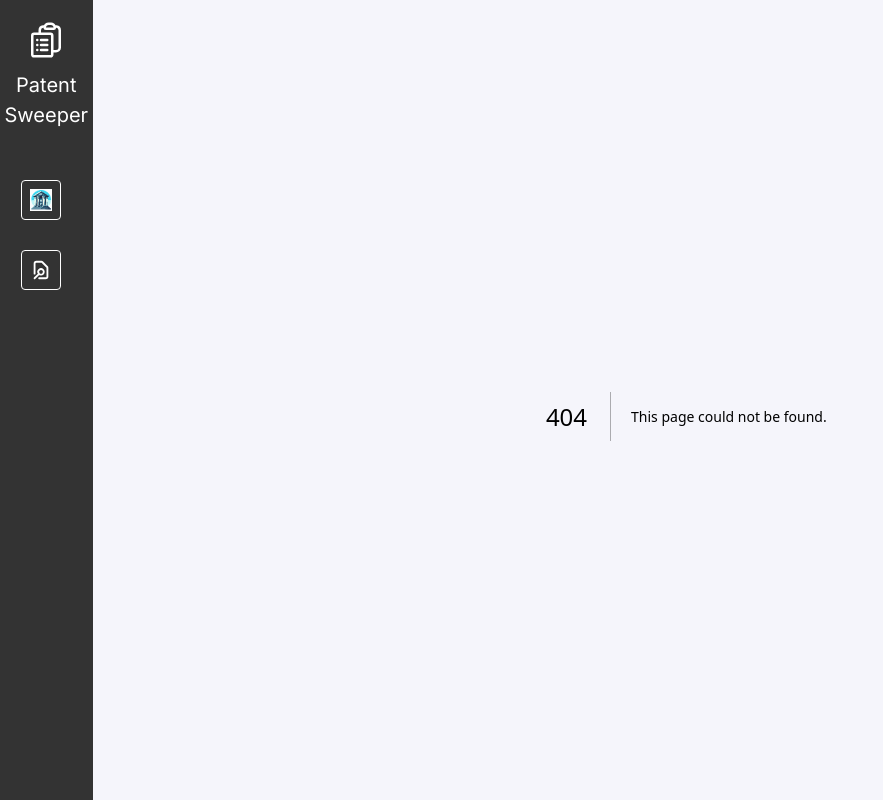
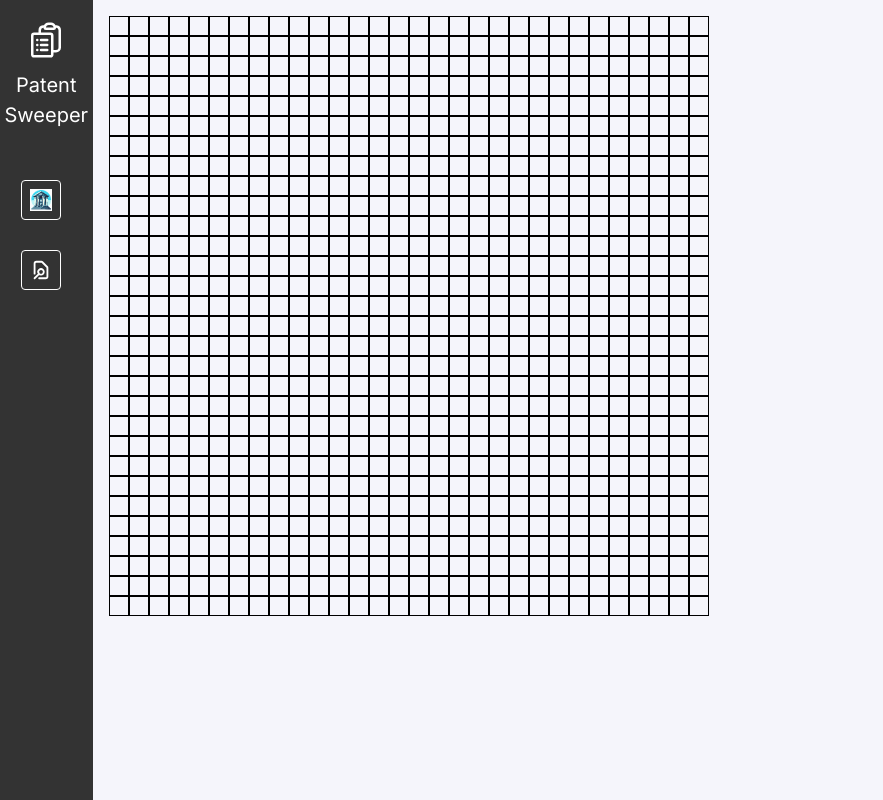
Before and after one commit to moonshot-startup/patentsweeper, a Next.js app in the folder FE/: page /dashboard/minesweeper in a window 1280 px wide. Before the commit this address had no page. Shown: the whole page, without its empty margins (0-883 px from the left). Built offline with nearby package versions, Linux system fonts and the light colour scheme.

Commit message:
minesweeper

```diff
--- /dev/null
+++ b/FE/src/app/dashboard/minesweeper/page.tsx
@@ -0,0 +1,115 @@
+"use client";
+import React, { useState, useEffect } from 'react';
+
+type SquareValue = ' ' |'💣' | '0' | '1' | '2' | '3' | '4' | '5' | '6' | '7' | '8';
+
+interface SquareProps {
+  value: SquareValue | ' ';
+  onClick: () => void;
+}
+
+const Square: React.FC<SquareProps> = ({ value, onClick }) => (
+  <button
+    onClick={onClick}
+    className="w-5 h-5 text-xs border border-black flex items-center justify-center"
+  >
+    {value || ' '}
+  </button>
+);
+
+type BoardProps = {
+  squares: Array<SquareValue>;
+  showsquares: (boolean | false)[];
+  onClick: (i: number) => void;
+};
+
+const Board: React.FC<BoardProps> = ({ squares, showsquares , onClick }) => {
+  const renderSquare = (i: number) => (
+    <Square
+      key={i}
+      value={showsquares[i] ? squares[i]: " "}
+      onClick={() => onClick(i)}
+    />
+  );
+
+  return (
+    <div style={{ display: 'grid', gridTemplateColumns: 'repeat(30, 20px)' }}>
+      {Array(900).fill(null).map((_, i) => renderSquare(i))}
+    </div>
+  );
+};
+
+const Game: React.FC = () => {
+  const [squares, setSquares] = useState<(SquareValue | ' ')[]>(Array(900).fill(' '));
+  const [showsquares, setShownSquares,] = useState<(boolean | false)[]>(Array(900).fill(false));
+  useEffect(() => {
+    initializeGame();
+  }, []);
+
+  const initializeGame = () => {
+    // Example initialization logic, replace with your own
+    const newSquares = Array(900).fill(null);
+    // Randomly place mines
+    for (let i = 0; i < 90; i++) { // 10% mines
+      let pos;
+      do {
+        pos = Math.floor(Math.random() * 900);
+      } while (newSquares[pos] === '💣');
+      newSquares[pos] = '💣';
+    }
+    // Calculate adjacent mines for each square
+    for (let i = 0; i < 900; i++) {
+      if (newSquares[i] !== '💣') {
+        const adjacentMines = calculateAdjacentMines(i, newSquares);
+        newSquares[i] = adjacentMines > 0 ? adjacentMines.toString() as SquareValue : '0';
+      }
+    }
+    setSquares(newSquares);
+  };
+
+  const calculateAdjacentMines = (index: number, squares: (SquareValue | null)[]): number => {
+    const width = 30; // Board width
+    let count = 0;
+    const directions = [-width - 1, -width, -width + 1, -1, 1, width - 1, width, width + 1];
+    const edgeLeft = index % width === 0;
+    const edgeRight = index % width === width - 1;
+
+    directions.forEach(direction => {
+      const newIndex = index + direction;
+      if (newIndex >= 0 && newIndex < 900) {
+        if ((direction === -1 && edgeLeft) || (direction === 1 && edgeRight)) {
+          return;
+        }
+        if (squares[newIndex] === '💣') {
+          count++;
+        }
+      }
+    });
+
+    return count;
+  };
+
+  const handleClick = (i: number) => {
+    const newShownSquares = [...showsquares];
+    newShownSquares[i] = true;
+    setShownSquares(newShownSquares);
+    if (squares[i] === '💣') {
+      window.alert("Game over!");
+      return;
+    }
+    };
+
+  return (
+    <div className="game">
+      <div className="game-board">
+        <Board
+          squares={squares}
+          showsquares={showsquares}
+          onClick={i => handleClick(i)}
+        />
+      </div>
+    </div>
+  );
+};
+
+export default Game;
```
